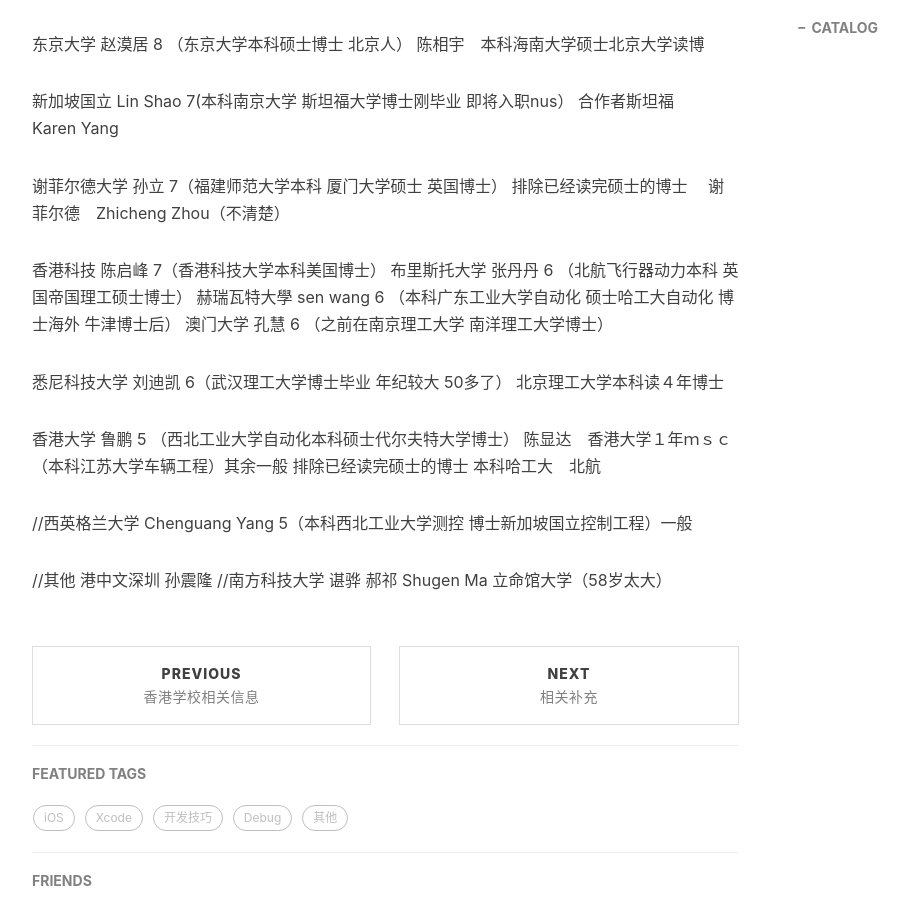
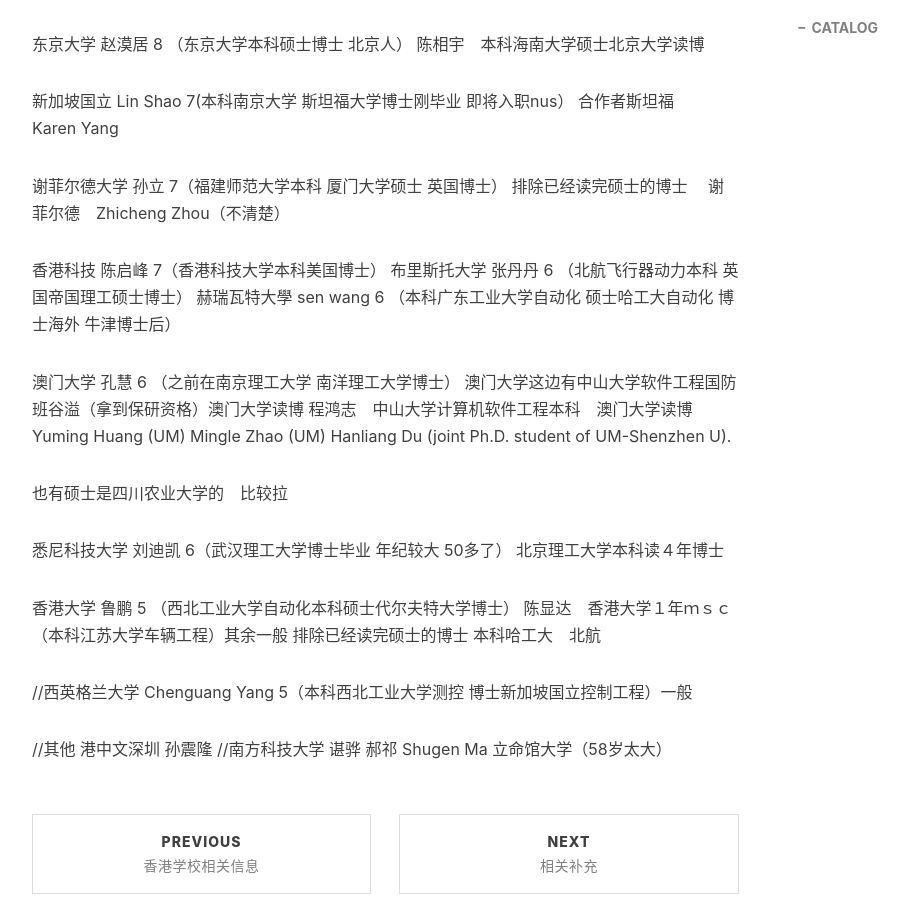
Before and after one commit to pengjiao123/pengjiao123.github.io, a Jekyll site: the page built from _posts/2022-06-18-实习相关.md, in a window 1280 px wide and 900 px high, scrolled down 3383 px. Shown: the whole window, without its empty margins (233-1142 px from the left). Built offline with Jekyll 4.4.1, drawn with Linux system fonts in a browser that asks for light colours; nearby versions of some CDN libraries; comment, search, counter and statistics services are not loaded.

Commit message:
Update 2022-06-18-实习相关.md

```diff
--- a/_posts/2022-06-18-实习相关.md
+++ b/_posts/2022-06-18-实习相关.md
@@ -180,7 +180,20 @@
 香港科技 陈启峰 7（香港科技大学本科美国博士）
 布里斯托大学 张丹丹 6 （北航飞行器动力本科 英国帝国理工硕士博士）
 赫瑞瓦特大學 sen wang 6 （本科广东工业大学自动化 硕士哈工大自动化 博士海外 牛津博士后）
+
+
  澳门大学 孔慧 6 （之前在南京理工大学 南洋理工大学博士）
+ 澳门大学这边有中山大学软件工程国防班谷溢（拿到保研资格）澳门大学读博
+  程鸿志　中山大学计算机软件工程本科　澳门大学读博
+Yuming Huang (UM)
+Mingle Zhao (UM)
+Hanliang Du (joint Ph.D. student of UM-Shenzhen U).
+
+
+也有硕士是四川农业大学的　比较拉
+
+
+
 
 
 悉尼科技大学  刘迪凯 6（武汉理工大学博士毕业 年纪较大 50多了）
```
